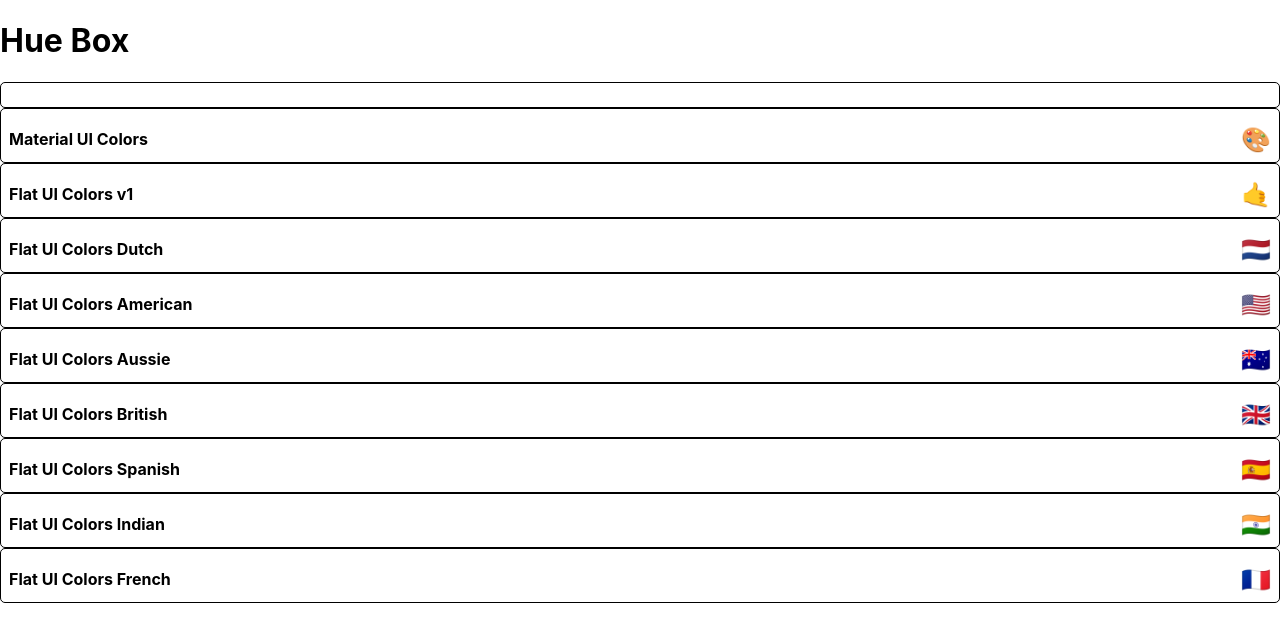
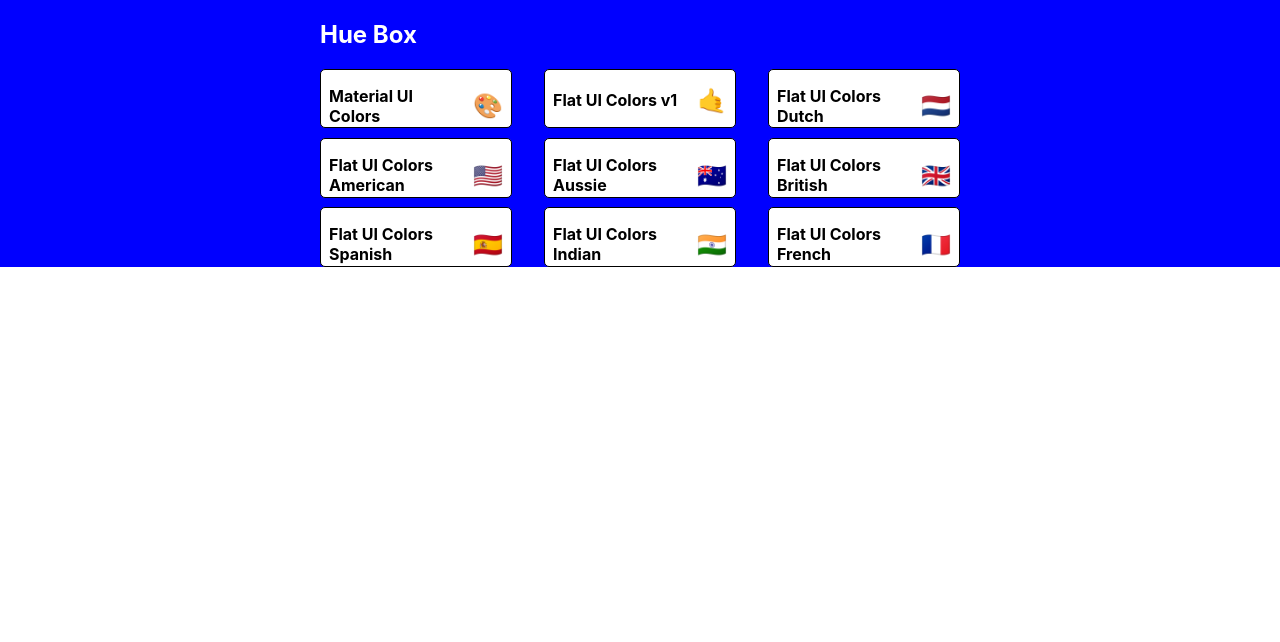
Before and after one commit to Rowee13/hue-box-app, a React (Create React App) app: page / in a window 1280 px wide. Shown: the top 642 px of the page. Built offline with nearby package versions, Linux system fonts and the light colour scheme.

Commit message:
Set initial JSS styling for PaletteList

```diff
--- a/src/components/PaletteList.js
+++ b/src/components/PaletteList.js
@@ -1,16 +1,51 @@
+import styled from "@emotion/styled";
+
 import MiniPalette from "./MiniPalette";
 
 // ________________________________________________________________
 
+const MainDiv = styled.div`
+  background-color: blue;
+  height: 100%;
+  display: flex;
+  align-items: flex-start;
+  justify-content: center;
+`;
+const Container = styled.div`
+  width: 50%;
+  display: flex;
+  align-items: flex-start;
+  flex-direction: column;
+  flex-wrap: wrap;
+`;
+const Nav = styled.nav`
+  display: flex;
+  width: 100%;
+  justify-content: space-between;
+  color: white;
+`;
+const PaletteDiv = styled.div`
+  box-sizing: border-box;
+  width: 100%;
+  display: grid;
+  grid-template-columns: repeat(3, 30%);
+  grid-gap: 5%;
+`;
+
 const PaletteList = ({ palettes }) => {
   return (
-    <div>
-      <h1>Hue Box</h1>
-      <MiniPalette />
-      {palettes.map((palette) => (
-        <MiniPalette {...palette} />
-      ))}
-    </div>
+    <MainDiv>
+      <Container>
+        <Nav>
+          <h1>Hue Box</h1>
+        </Nav>
+        <PaletteDiv>
+          {palettes.map((palette) => (
+            <MiniPalette {...palette} />
+          ))}
+        </PaletteDiv>
+      </Container>
+    </MainDiv>
   );
 };
 
```
